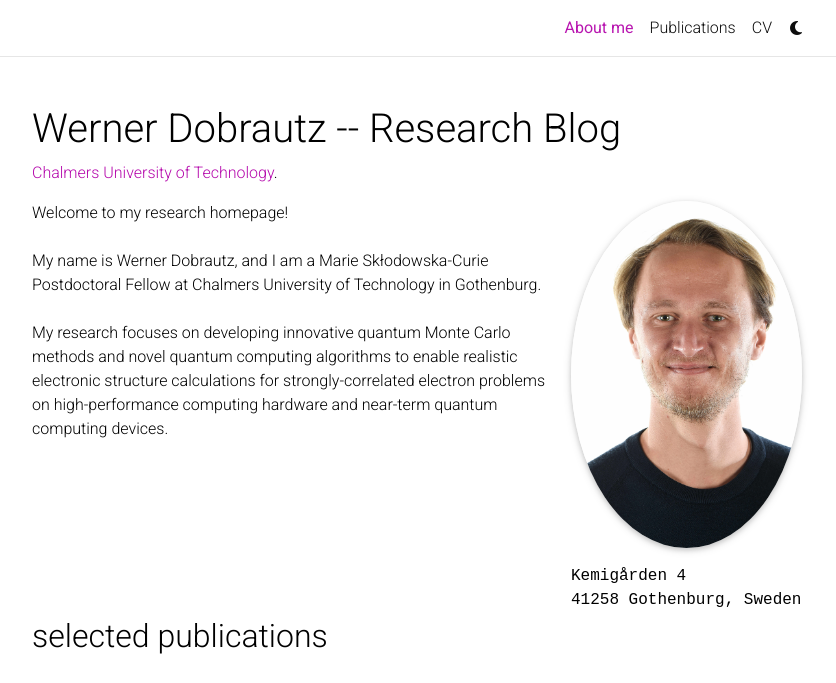
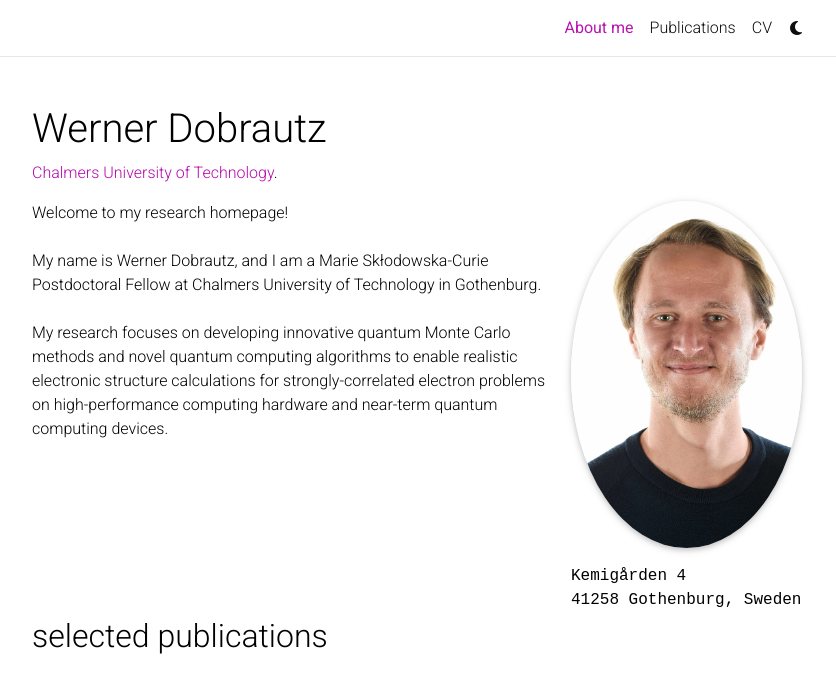
Before and after one commit to dobrautz/dobrautz.github.io, a Jekyll site: the page built from _pages/about.md, in a window 1280 px wide and 953 px high, cut to the strip 0-683 px from the top of the window. Shown: the whole strip, without its empty margins (223-1059 px from the left). Built offline with Jekyll 4.4.1, drawn with Linux system fonts in a browser that asks for light colours; full-size pictures stand in for the smaller copies a plugin makes; comment, search, counter and statistics services are not loaded; a style sheet for code colours, icons or effects is not loaded; some of the changed lines change nothing that is shown; some of the changed text lies outside the part shown.

Commit message:
Update _config.yml

```diff
--- a/_config.yml
+++ b/_config.yml
@@ -2,7 +2,7 @@
 # Site settings
 # -----------------------------------------------------------------------------
 
-title: 'Werner Dobrautz -- Research Blog'  # the website title (if blank, full name will be used instead)
+title: 'Werner Dobrautz'  # the website title (if blank, full name will be used instead)
 first_name: Werner
 middle_name:
 last_name: Dobrautz
@@ -20,7 +20,7 @@
 
 url: https://dobrautz.github.io # the base hostname & protocol for your site
 baseurl: # /dobrautz # /al-folio # the subpath of your site, e.g. /blog/
-last_updated: false # set to true if you want to display last updated in the footer
+last_updated: true # set to true if you want to display last updated in the footer
 impressum_path: /impressum/ # set to path to include impressum link in the footer, use the same path as permalink in a page, helps to conform with EU GDPR
 
 # -----------------------------------------------------------------------------
@@ -111,10 +111,10 @@
 # Analytics and search engine verification
 # -----------------------------------------------------------------------------
 
-google_analytics:  # your Google Analytics measurement ID (format: G-XXXXXXXXXX)
+google_analytics:  G-ETHM4YWRMF # your Google Analytics measurement ID (format: G-XXXXXXXXXX)
 panelbear_analytics:  # panelbear analytics site ID (format: XXXXXXXXX)
 
-google_site_verification:  # your google-site-verification ID (Google Search Console)
+google_site_verification: WP6htpv4WZkNsVOChheT1Wgy4dNEQv_pQ7fUjdaKRvQ # your google-site-verification ID (Google Search Console)
 bing_site_verification:  # out your bing-site-verification ID (Bing Webmaster)
 
 # -----------------------------------------------------------------------------
```
